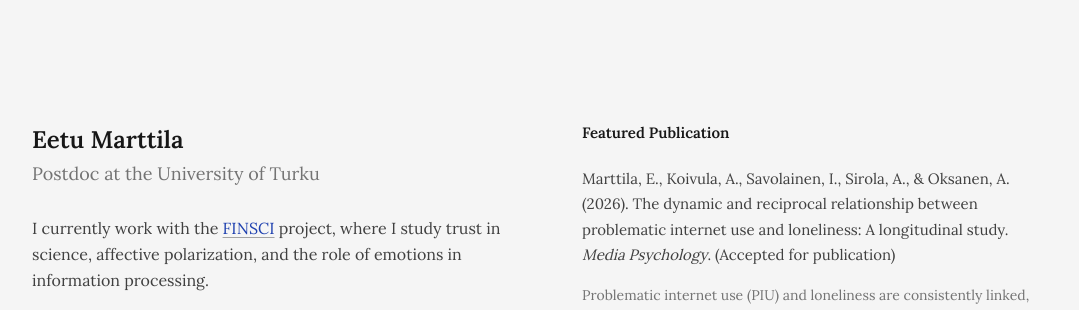
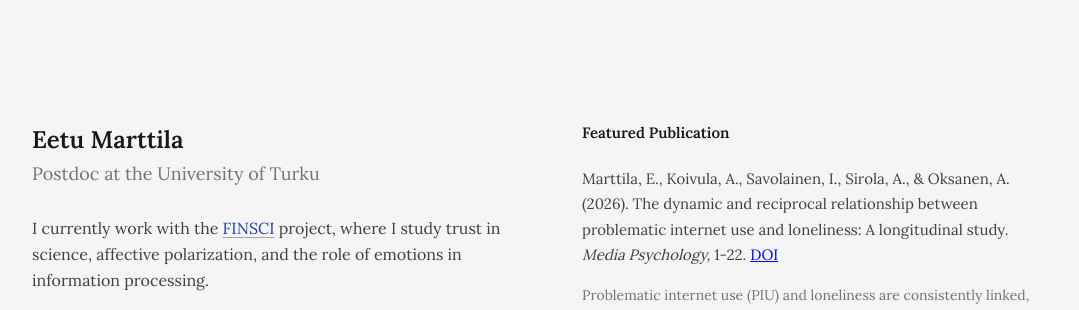
Before and after one commit to mute-e/mute-e.github.io, a plain HTML site: page index.html in a window 1280 px wide. Shown: the top 310 px of the page, without its empty margins (88-1167 px from the left). Drawn offline with Linux system fonts and the light colour scheme.

Commit message:
Update publications
Co-Authored-By: Claude Opus 5.5 <noreply@anthropic.com>

```diff
--- a/index.html
+++ b/index.html
@@ -35,7 +35,7 @@
       <div class="right-column">
         <div class="recent-pub">
           <h2>Featured Publication</h2>
-          <p class="pub-reference">Marttila, E., Koivula, A., Savolainen, I., Sirola, A., & Oksanen, A. (2026). The dynamic and reciprocal relationship between problematic internet use and loneliness: A longitudinal study. <em>Media Psychology</em>. (Accepted for publication)</p>
+          <p class="pub-reference">Marttila, E., Koivula, A., Savolainen, I., Sirola, A., & Oksanen, A. (2026). The dynamic and reciprocal relationship between problematic internet use and loneliness: A longitudinal study. <em>Media Psychology,</em> 1-22. <a href ="https://doi.org/10.1080/15213269.2026.2633579" target="_blank">DOI</a></p>
           <p class="pub-abstract">Problematic internet use (PIU) and loneliness are consistently linked, but whether one drives the other over time is unclear. Using six-wave panel data from 753 Finnish adults recruited through an online panel (4,518 observations), we examined how PIU and loneliness relate to each other within individuals. We used dynamic panel models that account for stable between-person differences and examine within-person changes, testing both contemporaneous (within-wave) and lagged (across-wave) associations over 6- and 12-month intervals. Results revealed strong reciprocal contemporaneous effects: when individuals experienced elevated PIU, they also reported greater loneliness, and vice versa. However, we found no evidence of lagged effects at either 6- or 12-month intervals. This suggests the relationship between PIU and loneliness unfolds within rather than across the specific measurement periods examined, though the contemporaneous effects may reflect unmeasured shorter-term dynamic processes occurring between waves.</p>
         </div>
         <hr class="divider" />
@@ -45,7 +45,8 @@
           <div class="publications-content">
             <h3>Peer-reviewed Articles</h3>
           <ul>
-            <li>Marttila, E., Koivula, A., Savolainen, I., Sirola, A., & Oksanen, A. (2026). The Dynamic and Reciprocal Relationship Between Problematic Internet Use and Loneliness: A Longitudinal Study. <em>Media Psychology</em>. (Accepted for publication)</li>
+          	<li>Mäki, O., Marttila, E., Häikiö, T., Pritup, D., Elovaara, K., Kivioja, P., & Kaakinen, J. K. (2026). Conspiracy Theory Endorsement Profiles: A Cluster Validation Study. <em>European Journal of Social Psychology</em>. <a href ="https://doi.org/10.1002/ejsp.70080" target="_blank">DOI</a></li>
+            <li>Marttila, E., Koivula, A., Savolainen, I., Sirola, A., & Oksanen, A. (2026). The Dynamic and Reciprocal Relationship Between Problematic Internet Use and Loneliness: A Longitudinal Study. <em>Media Psychology,</em> 1-22. <a href ="https://doi.org/10.1080/15213269.2026.2633579" target="_blank">DOI</a></li>
             <li>Marttila, E., & Koivula, A. (2024). Framing, emotions, and morality: Understanding media influence on moral attitudes towards the unvaccinated during COVID-19. <em>The Social Science Journal</em>, 62(2), 478-493. <a href="https://doi.org/10.1080/03623319.2024.2441897" target="_blank">DOI</a></li>
             <li>Koivula, A., Marttila, E., & Koiranen, I. (2024). Media framing and trust: A randomized survey experiment on attitudes towards the unvaccinated during the COVID-19 pandemic. <em>Social Sciences & Humanities Open</em>, 10, 101157. <a href="https://doi.org/10.1016/j.ssaho.2024.101157" target="_blank">DOI</a></li>
             <li>Koivula, A., Räsänen, P., Marttila, E., Sedgwick, D., & Hawdon, J. (2023). COVID-19 compliance and media consumption: A longitudinal study of Finland and the US during the first year of COVID-19. <em>Journal of Broadcasting & Electronic Media</em>, 67(4), 530-552. <a href="https://doi.org/10.1080/08838151.2023.2226276" target="_blank">DOI</a></li>
```
